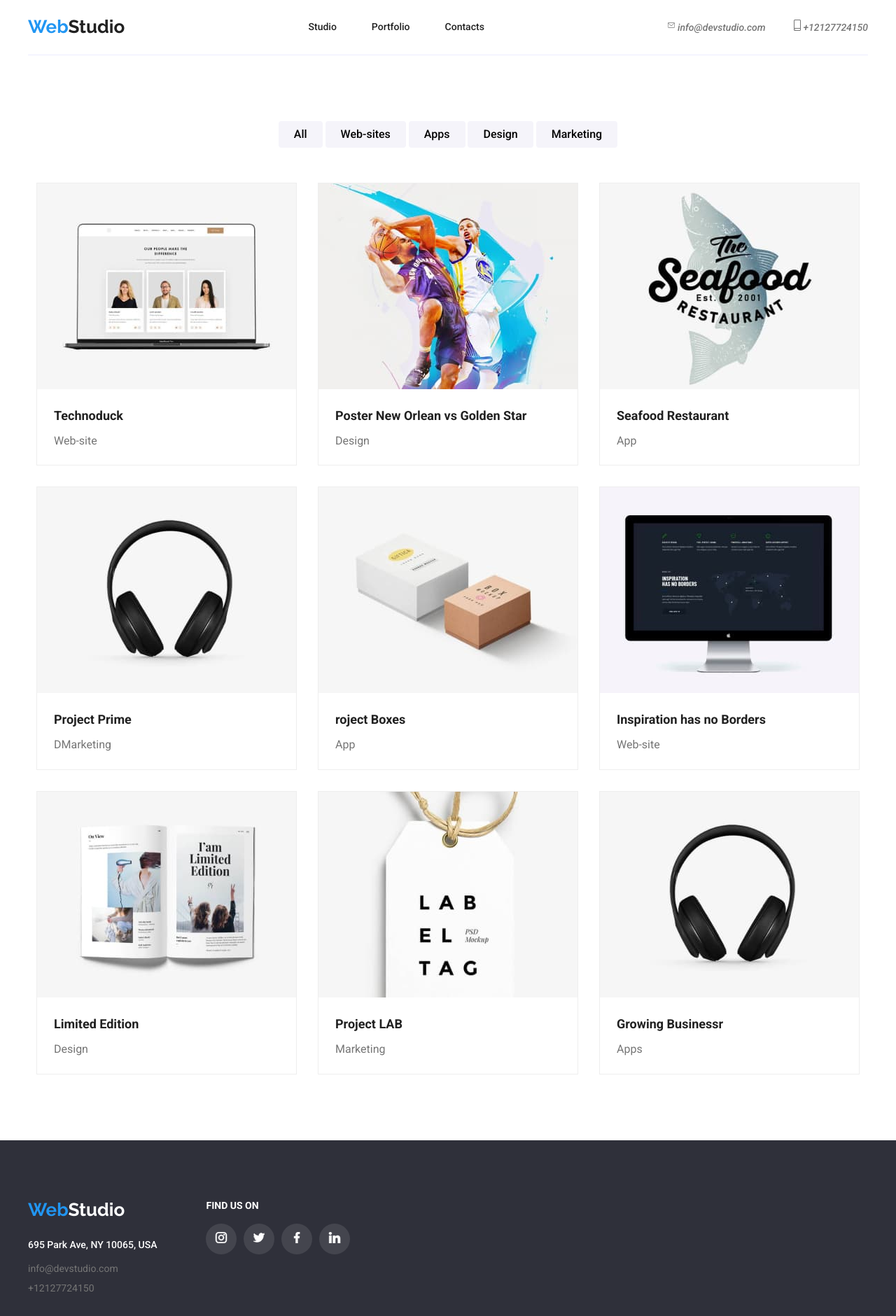
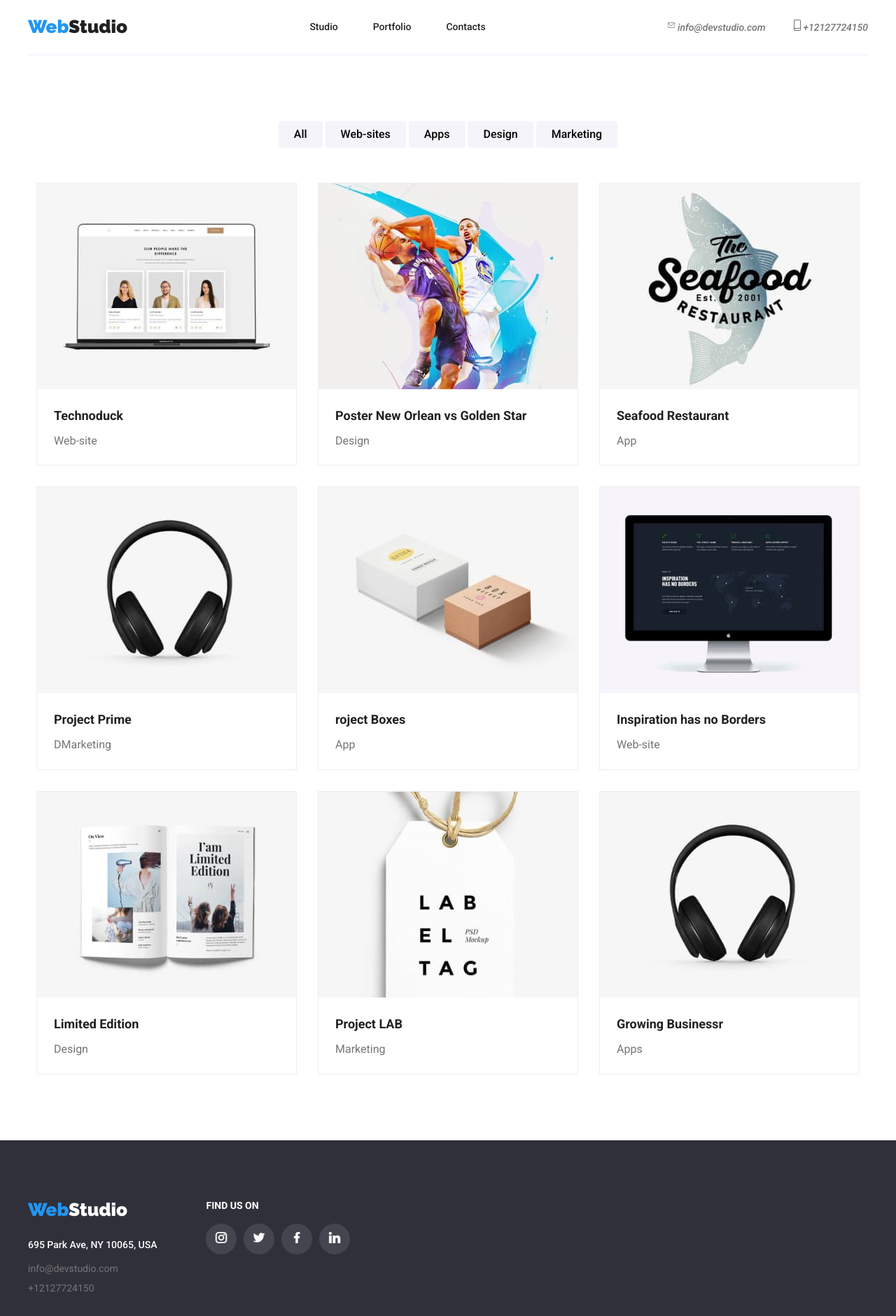
Before and after one commit to roxana-toma/goit-markup-hw-04, a plain HTML site: page portfolio.html in a window 1280 px wide. Shown: the whole page at 70% size. Drawn offline with nearby package versions, Linux system fonts and the light colour scheme.

Commit message:
HM4 - v3 - 02May2024
removed px from font-weight

```diff
--- a/css/styles.css
+++ b/css/styles.css
@@ -46,7 +46,7 @@ body {
 
 .header__logo {
   font-family: var(--logo-font);
-  font-weight: 700px;
+  font-weight: 700;
   font-size: 26px;
   line-height: 1.1;
   color: var(--black);
@@ -453,7 +453,7 @@ body {
 
 .footer__logo {
   font-family: var(--logo-font);
-  font-weight: 700px;
+  font-weight: 700;
   font-size: 26px;
   line-height: 1.1;
   color: var(--black);
```
